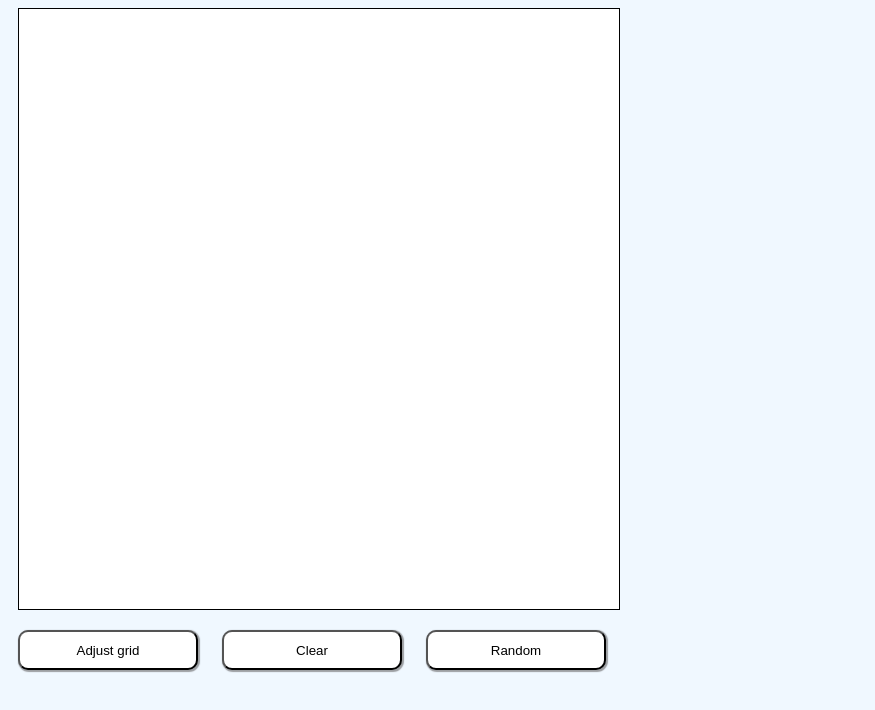
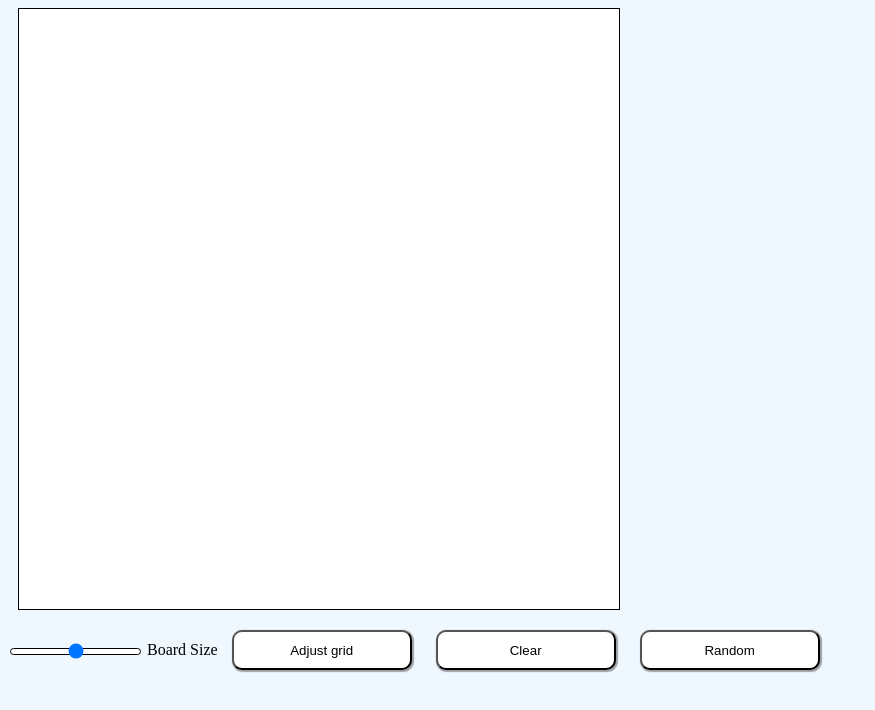
Before and after one commit to Ericx014/etch-a-sketch, a plain HTML site: page index.html in a window 1280 px wide. Shown: the whole page, without its empty margins (0-875 px from the left). Drawn offline with Linux system fonts and the light colour scheme.

Commit message:
Added slider

```diff
--- a/index.html
+++ b/index.html
@@ -8,8 +8,17 @@
 </head>
 <body>
     <div class="grid-container"></div>
+
+    <div class="slider">
+        <input type="range" id="board-size" name="board-size" min="0" max="80" value="40">
+        <label for="board-size">Board Size</label>
+    </div>
+
     <button class="adjust-grid-button">Adjust grid</button>
+
     <button class="clear-button">Clear</button>
+
     <button class="random-color-button">Random</button>
+
 </body>
 </html>
--- a/script.js
+++ b/script.js
@@ -77,6 +77,12 @@ clearButton.addEventListener('click', () => {
 
 // }
 
+const boardSizeSlider = document.getElementById("board-size");
+boardSizeSlider.addEventListener ('input', () => {
+    const boardSizeSliderValue = boardSizeSlider.value;
+    createGrid(boardSizeSliderValue);
+})
+
 window.onload = () => {
     createGrid(DEFAULT_SIZE);
 }
--- a/styles.css
+++ b/styles.css
@@ -30,3 +30,16 @@ button {
     background-color: white;
     box-shadow: 1px 1px 1px 1px rgba(74, 72, 72, 0.5);
 }
+
+.slider {
+    display: inline-block;
+}
+
+/* Not done yet */
+.slider input[type="range"]{
+    appearance: none;
+    height: 5px;
+    background-color: white;
+    border-radius: 10px;
+    border: 1px solid black;
+}
```
